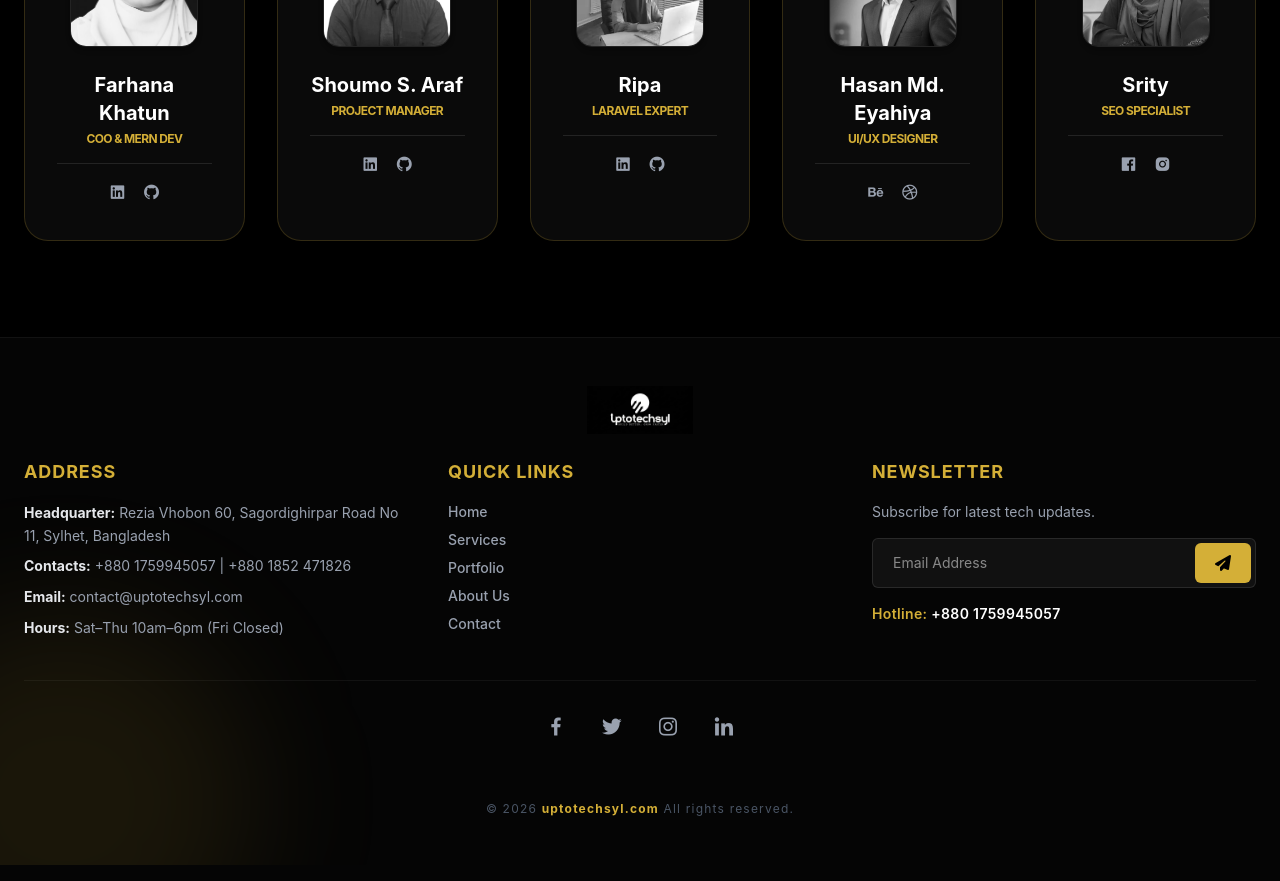
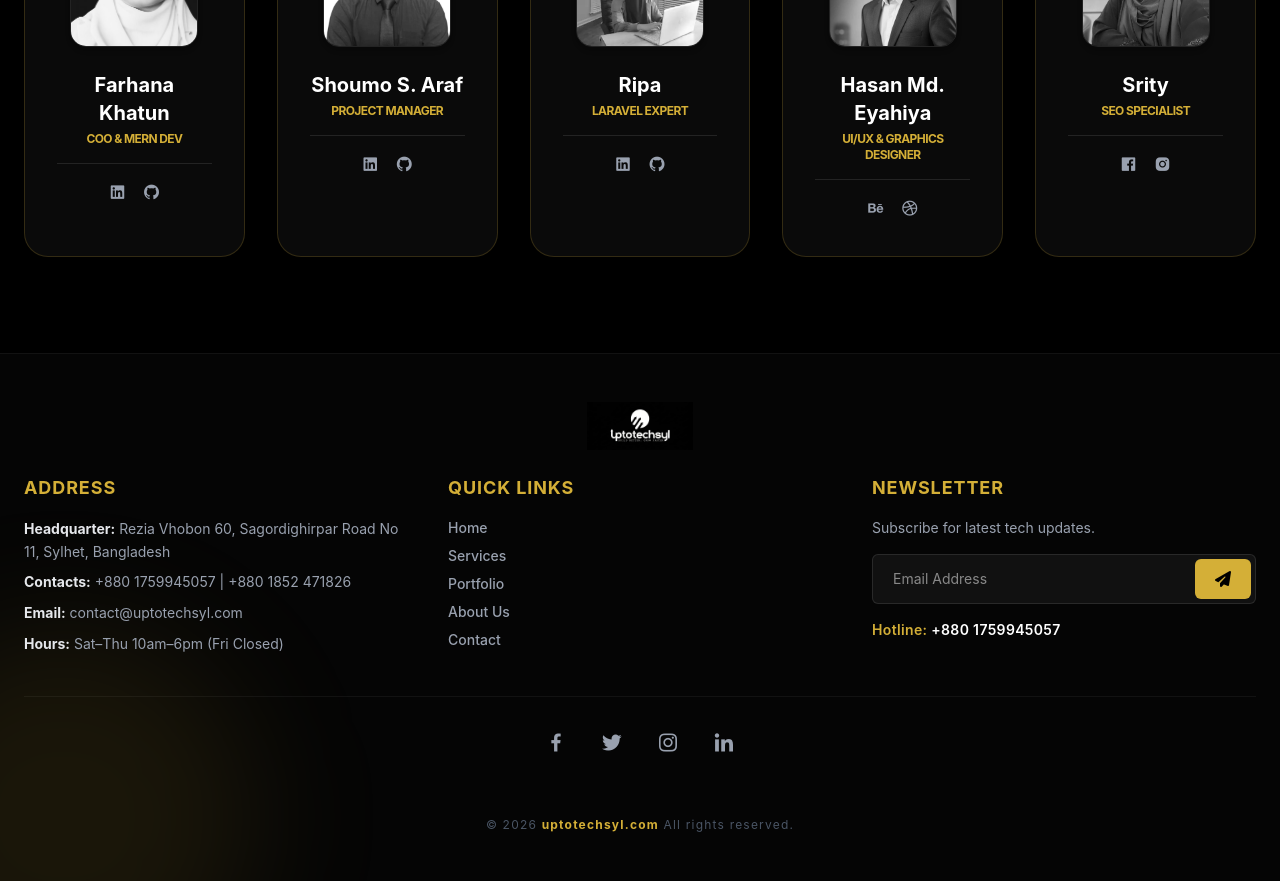
Before and after one commit to Farhana57/uptotechsyl, a Next.js app: page /about in a window 1280 px wide. Shown: the part 2380-3261 px from the top of the page. Built offline with nearby package versions, Linux system fonts and the light colour scheme.

Commit message:
Add missing images to about page

```diff
--- a/app/about/page.jsx
+++ b/app/about/page.jsx
@@ -32,7 +32,7 @@ export default function AboutPage() {
         },
         {
             name: "Hasan Md. Eyahiya",
-            role: "UI/UX Designer",
+            role: "UI/UX & Graphics Designer",
             imgSrc: "/hasan.jpeg",
             socials: [
                 { icon: "bxl-behance", href: "#" },
```
